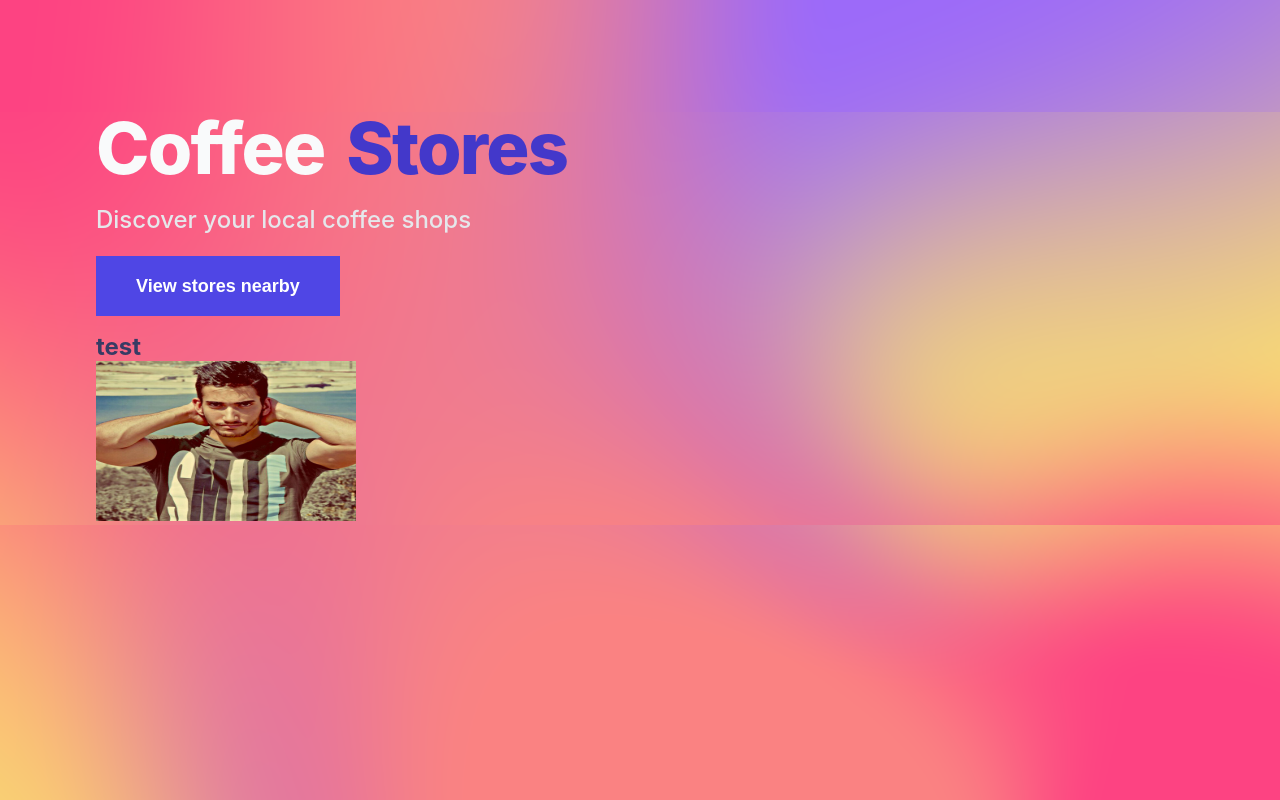
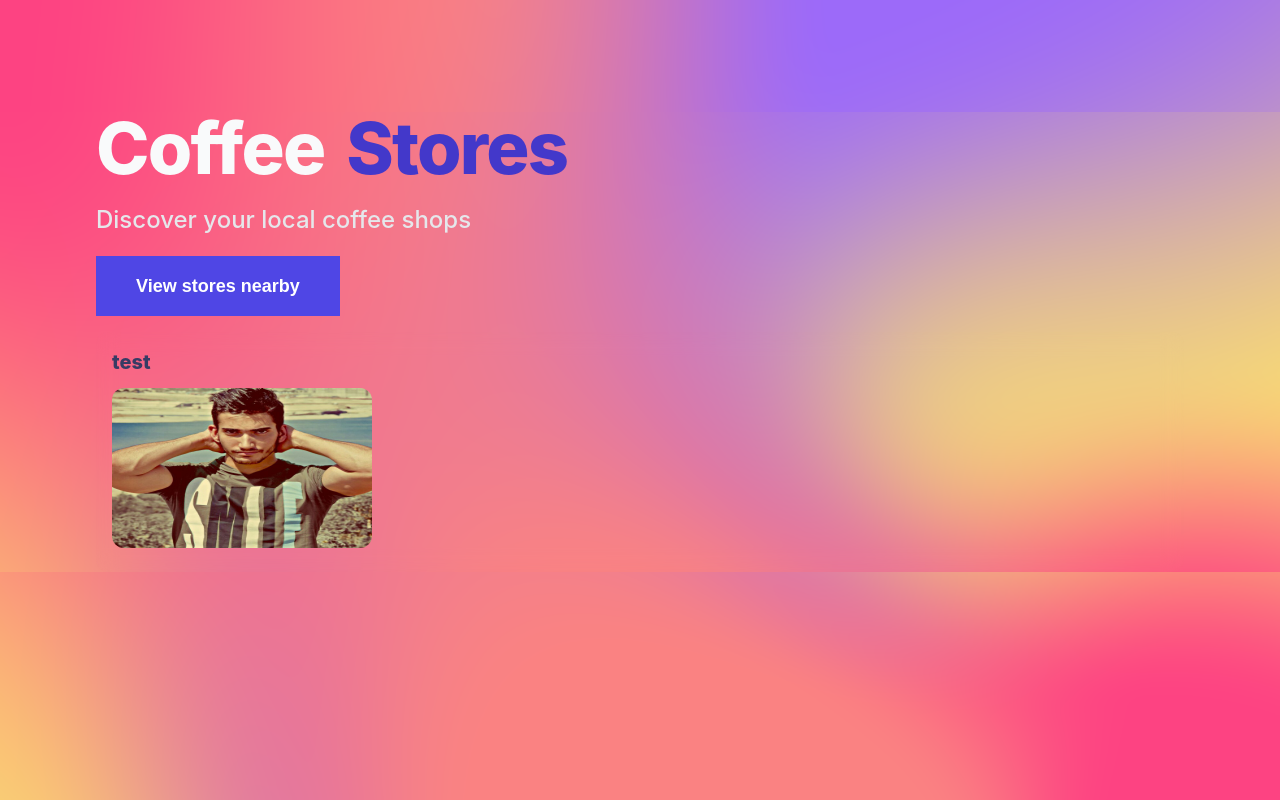
Before and after one commit to mahyarErshad/First-next.js-app, a Next.js app: page / in a window 1280 px wide. Built offline with nearby package versions, Linux system fonts and the light colour scheme; a web font is replaced by a local one.

Commit message:
Added styles

```diff
--- a/styles/Card.module.css
+++ b/styles/Card.module.css
@@ -0,0 +1,54 @@
+.cardLink {
+  margin: auto;
+  --tw-shadow: 0 20px 25px -5px rgba(0, 0, 0, 0.1), 0 10px 10px -5px rgba(0, 0, 0, 0.04);
+  box-shadow: 0 0 transparent, 0 0 #0000, 0 0 transparent, 0 0 #0000, 0 0 transparent;
+
+  border-color: var(--text-white-100);
+  border-radius: 0.75rem /* 12px */;
+}
+
+.container {
+  border-radius: 0.75rem /* 12px */;
+  padding-top: 0.25rem /* 4px */;
+  padding-bottom: 0.25rem /* 4px */;
+  padding-bottom: 1.25rem /* 20px */;
+  padding-left: 1rem /* 16px */;
+  padding-right: 1rem /* 16px */;
+
+  backdrop-filter: blur(10px);
+}
+
+.cardHeaderWrapper {
+  margin-top: 0.75rem /* 12px */;
+  margin-bottom: 0.75rem /* 12px */;
+}
+
+.cardHeader {
+  text-overflow: ellipsis;
+  white-space: nowrap;
+  font-size: 1.25rem /* 20px */;
+  line-height: 1.75rem /* 28px */;
+  font-weight: 800;
+  overflow: hidden;
+  width: 16rem /* 256px */;
+}
+
+.cardImageWrapper {
+  color: var(--text-white-100);
+}
+
+.cardImage {
+  border-radius: 0.75rem /* 12px */;
+}
+
+@media (min-width: 1024px) {
+  .cardHeader {
+    width: 16rem /* 256px */;
+  }
+}
+
+@media (min-width: 768px) {
+  .cardHeader {
+    width: 16rem /* 256px */;
+  }
+}
```
